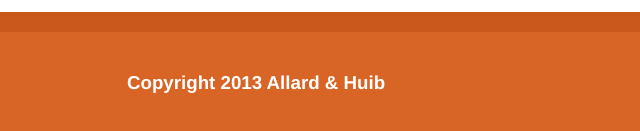
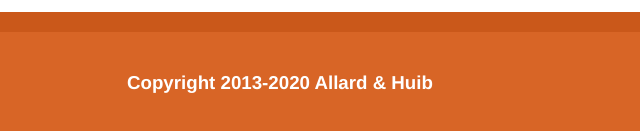
Before and after one commit to webloem/allardenhuib.nl, a plain HTML site: page index.html in a window 1280 px wide. Shown: the part 3669-3800 px from the top of the page, 0-640 px from the left. Drawn offline with nearby package versions, Linux system fonts and the light colour scheme.

Commit message:
Copyright

```diff
--- a/index.html
+++ b/index.html
@@ -403,7 +403,7 @@
 
     <div class="footer-container">
       <footer class="wrapper">
-        <h3>Copyright 2013 Allard & Huib</h3>
+        <h3>Copyright 2013-2020 Allard & Huib</h3>
       </footer>
     </div>
 
```
